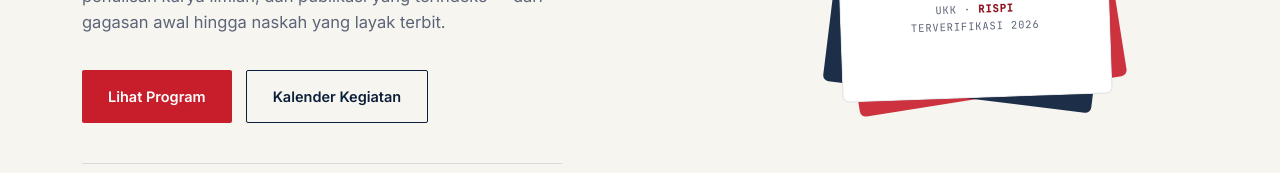
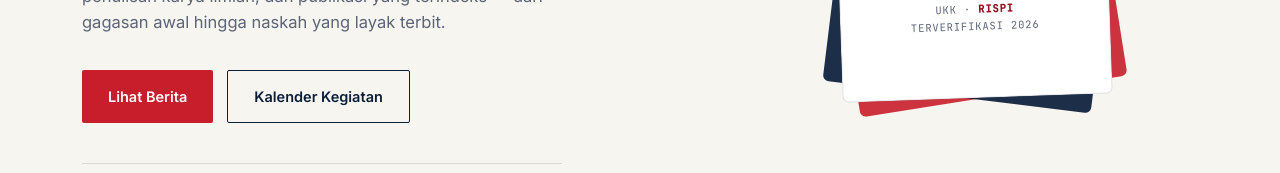
Before and after one commit to abeyafi/project, a Next.js app: page / in a window 1280 px wide. Shown: the part 534-707 px from the top of the page. Built offline with nearby package versions, Linux system fonts and the light colour scheme; no server answers; the database is empty.

Commit message:
update button

```diff
--- a/components/Hero.js
+++ b/components/Hero.js
@@ -52,7 +52,7 @@ export default function Hero() {
         </p>
         <div className="hero-ctas reveal reveal-delay-2">
           <a href="/berita" className="btn-primary">
-            Lihat Program
+            Lihat Berita
           </a>
           <a href="/#kalender" className="btn-outline">
             Kalender Kegiatan
```
